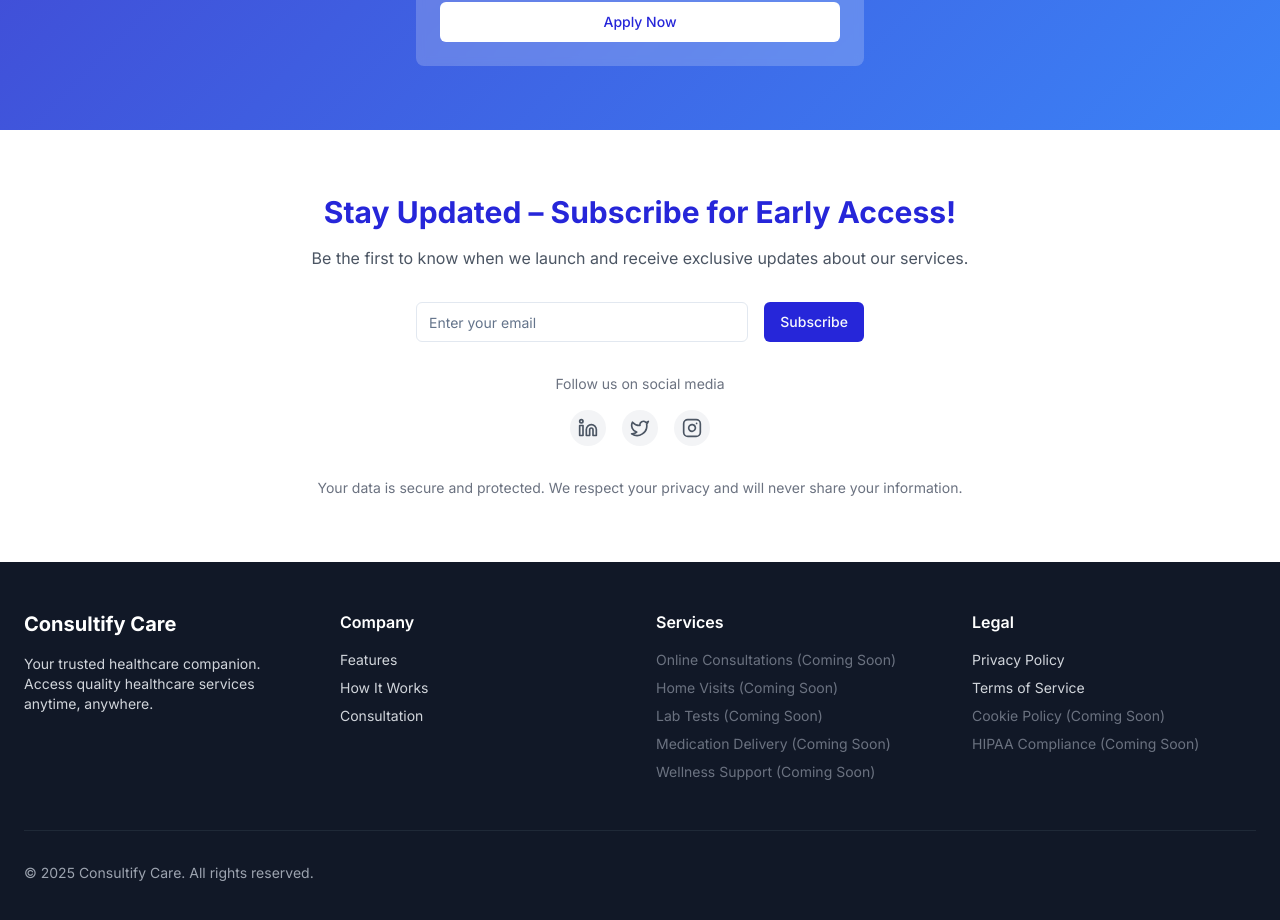
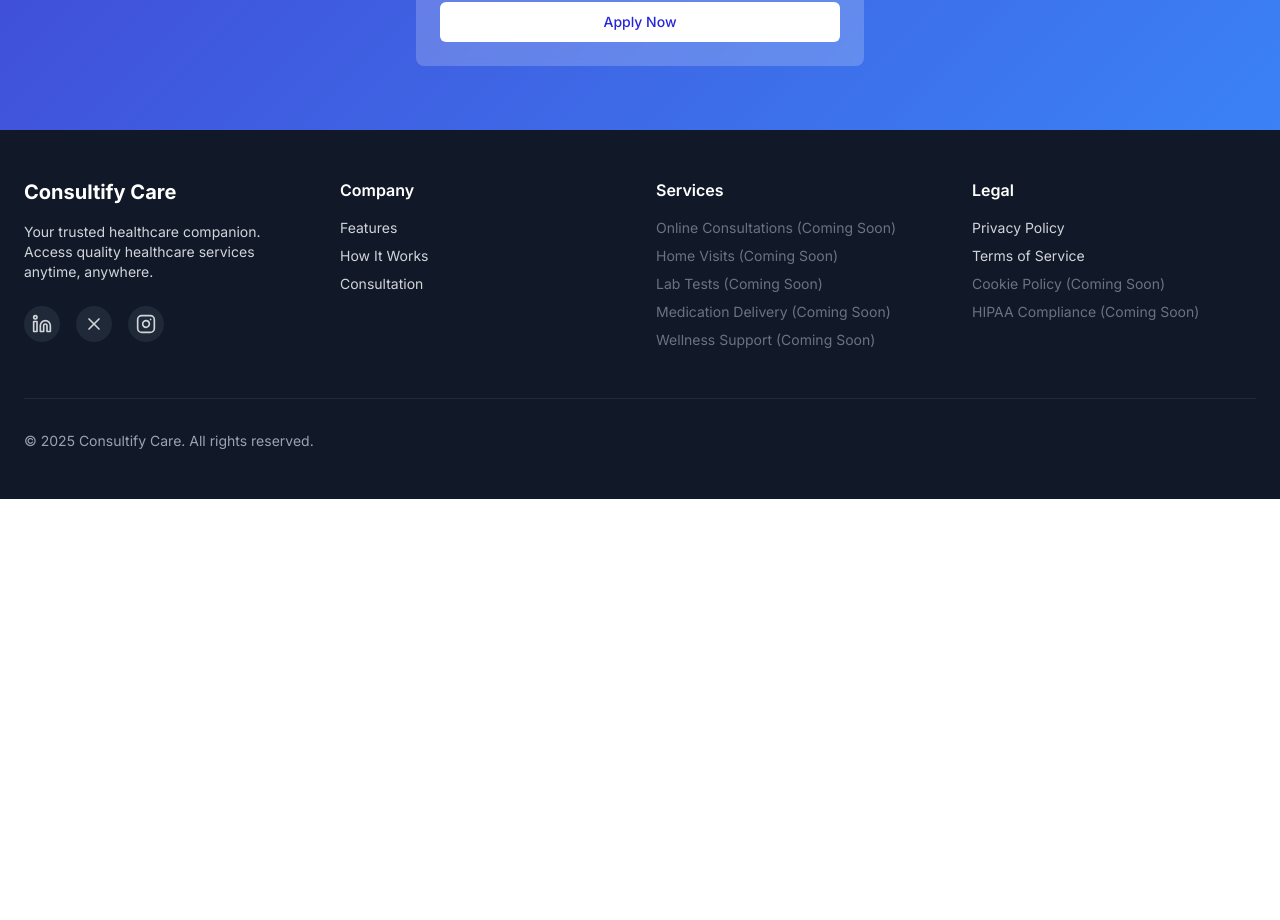
Before and after one commit to ConsultifyHQ/consultify-frontend, a Next.js app: page / in a window 1280 px wide. Shown: the part 6938-7858 px from the top of the page. After the commit the page ends 7437 px from the top, so only its background shows below. Built offline with nearby package versions, Linux system fonts and the light colour scheme.

Commit message:
edit socials link

```diff
--- a/app/page.tsx
+++ b/app/page.tsx
@@ -11,7 +11,7 @@ import HomeVisitServices from "@/components/home-visit-services"
 import WhoItsFor from "@/components/who-its-for"
 import TrustSignals from "@/components/trust-signals"
 import PartnerWithUs from "@/components/partner-with-us"
-import EmailSignup from "@/components/email-signup"
+// import EmailSignup from "@/components/email-signup"
 import Footer from "@/components/footer"
 import ScrollToTop from "@/components/scroll-to-top"
 
@@ -31,7 +31,7 @@ export default function Home() {
       <WhoItsFor />
       <TrustSignals />
       <PartnerWithUs />
-      <EmailSignup />
+      {/* <EmailSignup /> */}
       <Footer />
       <ScrollToTop />
     </main>
--- a/components/email-signup.tsx
+++ b/components/email-signup.tsx
@@ -1,5 +1,7 @@
 import { Button } from "@/components/ui/button"
 import { Input } from "@/components/ui/input"
+import Link from "next/link"
+import { Instagram, Linkedin } from "lucide-react"
 
 export default function EmailSignup() {
   return (
@@ -19,11 +21,26 @@ export default function EmailSignup() {
           <div className="mt-8">
             <p className="text-sm text-gray-500 mb-4">Follow us on social media</p>
             <div className="flex justify-center space-x-4">
-              <a href="#" className="bg-gray-100 p-2 rounded-full hover:bg-gray-200 transition-colors">
+              <Link
+                href="https://linkedin.com/company/consultifycare-limited"
+                target="_blank"
+                rel="noopener noreferrer"
+                className="bg-gray-100 p-2 rounded-full hover:bg-gray-200 transition-colors"
+                aria-label="Follow us on LinkedIn"
+              >
+                <Linkedin className="h-5 w-5 text-gray-600" />
+              </Link>
+              <Link
+                href="https://x.com/consultifycare?s=21"
+                target="_blank"
+                rel="noopener noreferrer"
+                className="bg-gray-100 p-2 rounded-full hover:bg-gray-200 transition-colors"
+                aria-label="Follow us on X (Twitter)"
+              >
                 <svg
                   xmlns="http://www.w3.org/2000/svg"
-                  width="24"
-                  height="24"
+                  width="20"
+                  height="20"
                   viewBox="0 0 24 24"
                   fill="none"
                   stroke="currentColor"
@@ -32,45 +49,19 @@ export default function EmailSignup() {
                   strokeLinejoin="round"
                   className="h-5 w-5 text-gray-600"
                 >
-                  <path d="M16 8a6 6 0 0 1 6 6v7h-4v-7a2 2 0 0 0-2-2 2 2 0 0 0-2 2v7h-4v-7a6 6 0 0 1 6-6z"></path>
-                  <rect x="2" y="9" width="4" height="12"></rect>
-                  <circle cx="4" cy="4" r="2"></circle>
+                  <path d="M18 6 6 18" />
+                  <path d="m6 6 12 12" />
                 </svg>
-              </a>
-              <a href="#" className="bg-gray-100 p-2 rounded-full hover:bg-gray-200 transition-colors">
-                <svg
-                  xmlns="http://www.w3.org/2000/svg"
-                  width="24"
-                  height="24"
-                  viewBox="0 0 24 24"
-                  fill="none"
-                  stroke="currentColor"
-                  strokeWidth="2"
-                  strokeLinecap="round"
-                  strokeLinejoin="round"
-                  className="h-5 w-5 text-gray-600"
-                >
-                  <path d="M22 4s-.7 2.1-2 3.4c1.6 10-9.4 17.3-18 11.6 2.2.1 4.4-.6 6-2C3 15.5.5 9.6 3 5c2.2 2.6 5.6 4.1 9 4-.9-4.2 4-6.6 7-3.8 1.1 0 3-1.2 3-1.2z"></path>
-                </svg>
-              </a>
-              <a href="#" className="bg-gray-100 p-2 rounded-full hover:bg-gray-200 transition-colors">
-                <svg
-                  xmlns="http://www.w3.org/2000/svg"
-                  width="24"
-                  height="24"
-                  viewBox="0 0 24 24"
-                  fill="none"
-                  stroke="currentColor"
-                  strokeWidth="2"
-                  strokeLinecap="round"
-                  strokeLinejoin="round"
-                  className="h-5 w-5 text-gray-600"
-                >
-                  <rect x="2" y="2" width="20" height="20" rx="5" ry="5"></rect>
-                  <path d="M16 11.37A4 4 0 1 1 12.63 8 4 4 0 0 1 16 11.37z"></path>
-                  <line x1="17.5" y1="6.5" x2="17.51" y2="6.5"></line>
-                </svg>
-              </a>
+              </Link>
+              <Link
+                href="https://www.instagram.com/consultifycare?igsh=MTE2aTA3bW5rZW16eQ%3D%3D&utm_source=qr"
+                target="_blank"
+                rel="noopener noreferrer"
+                className="bg-gray-100 p-2 rounded-full hover:bg-gray-200 transition-colors"
+                aria-label="Follow us on Instagram"
+              >
+                <Instagram className="h-5 w-5 text-gray-600" />
+              </Link>
             </div>
           </div>
 
--- a/components/footer.tsx
+++ b/components/footer.tsx
@@ -1,5 +1,6 @@
 "use client"
 import Link from "next/link"
+import { Instagram, Linkedin } from "lucide-react"
 
 export default function Footer() {
   // Function to handle smooth scrolling
@@ -22,6 +23,51 @@ export default function Footer() {
             <p className="text-sm">
               Your trusted healthcare companion. Access quality healthcare services anytime, anywhere.
             </p>
+
+            {/* Social Media Links */}
+            <div className="flex space-x-4 mt-6">
+              <Link
+                href="https://linkedin.com/company/consultifycare-limited"
+                target="_blank"
+                rel="noopener noreferrer"
+                className="bg-gray-800 p-2 rounded-full hover:bg-gray-700 transition-colors"
+                aria-label="Follow us on LinkedIn"
+              >
+                <Linkedin className="h-5 w-5 text-gray-300" />
+              </Link>
+              <Link
+                href="https://x.com/consultifycare?s=21"
+                target="_blank"
+                rel="noopener noreferrer"
+                className="bg-gray-800 p-2 rounded-full hover:bg-gray-700 transition-colors"
+                aria-label="Follow us on X (Twitter)"
+              >
+                <svg
+                  xmlns="http://www.w3.org/2000/svg"
+                  width="20"
+                  height="20"
+                  viewBox="0 0 24 24"
+                  fill="none"
+                  stroke="currentColor"
+                  strokeWidth="2"
+                  strokeLinecap="round"
+                  strokeLinejoin="round"
+                  className="h-5 w-5 text-gray-300"
+                >
+                  <path d="M18 6 6 18" />
+                  <path d="m6 6 12 12" />
+                </svg>
+              </Link>
+              <Link
+                href="https://www.instagram.com/consultifycare?igsh=MTE2aTA3bW5rZW16eQ%3D%3D&utm_source=qr"
+                target="_blank"
+                rel="noopener noreferrer"
+                className="bg-gray-800 p-2 rounded-full hover:bg-gray-700 transition-colors"
+                aria-label="Follow us on Instagram"
+              >
+                <Instagram className="h-5 w-5 text-gray-300" />
+              </Link>
+            </div>
           </div>
 
           {/* Company Links */}
@@ -52,7 +98,6 @@ export default function Footer() {
                   Consultation
                 </button>
               </li>
-
             </ul>
           </div>
 
```
